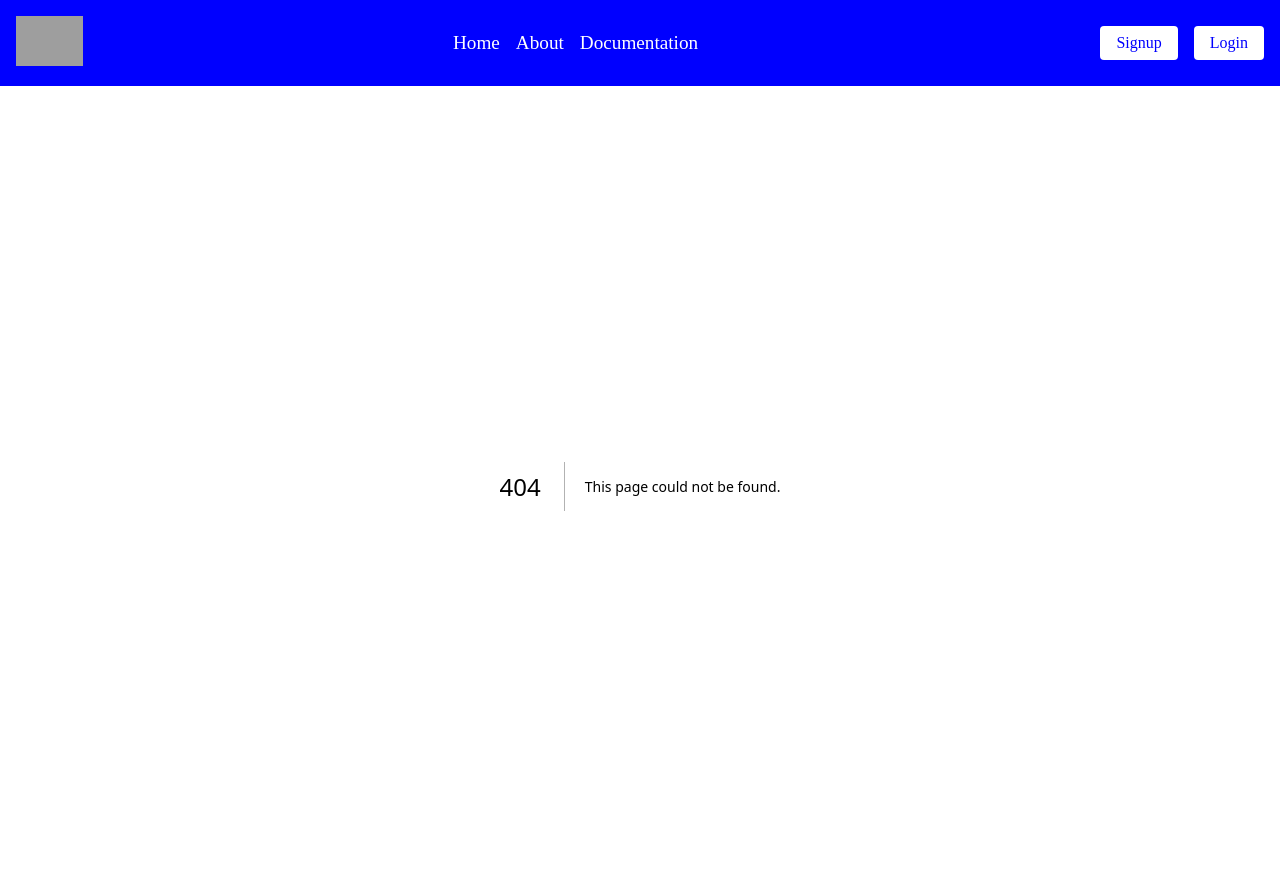
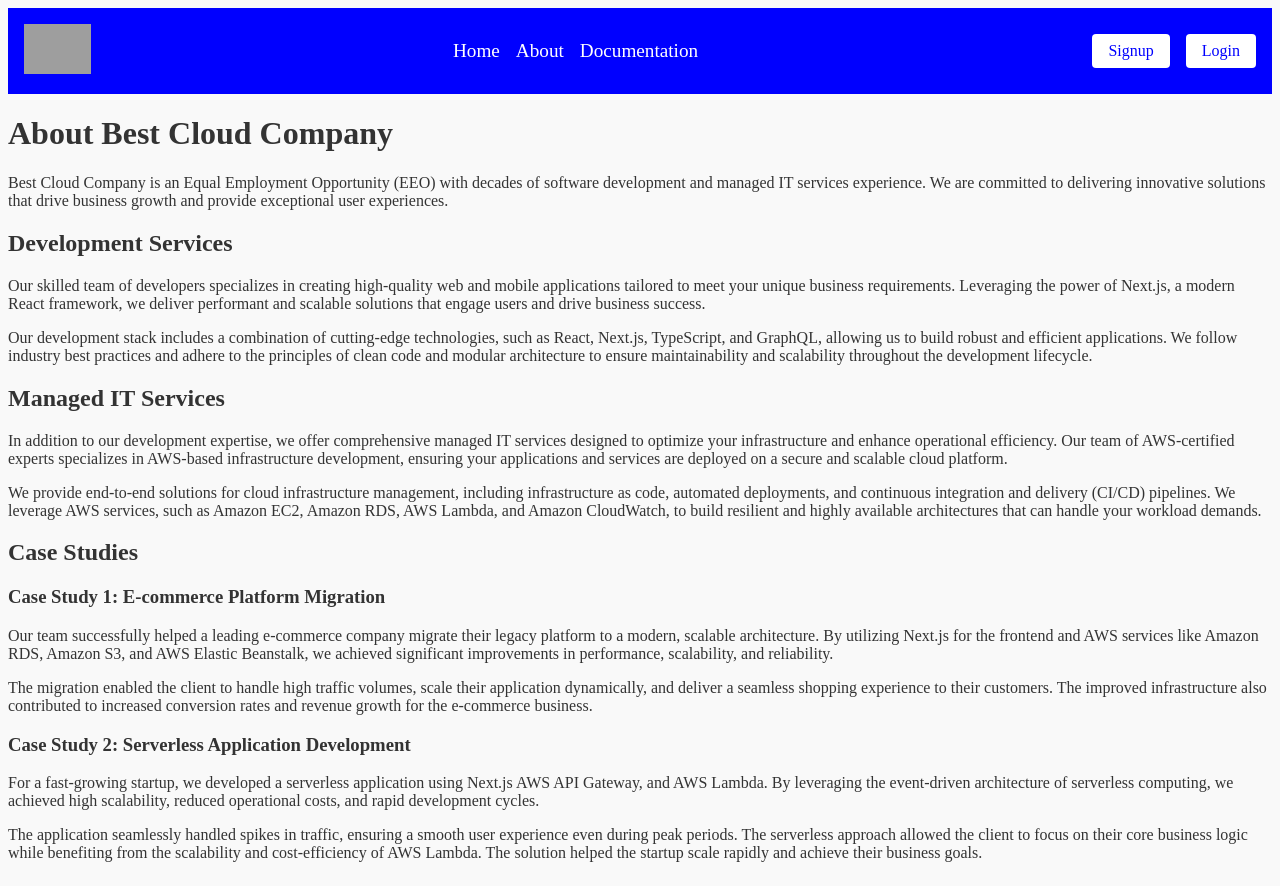
Before and after one commit to tryhackme/aws-end-to-end-acc-compromise, a Next.js app: page /about in a window 1280 px wide. Before the commit this address had no page. Built offline with nearby package versions, Linux system fonts and the light colour scheme; grey boxes are pictures that could not be loaded.

Commit message:
added pages

```diff
--- /dev/null
+++ b/src/pages/about.tsx
@@ -0,0 +1,49 @@
+import { NextPage } from 'next';
+import Head from 'next/head';
+
+const AboutPage: NextPage = () => {
+    return (
+      <>
+        <Head>
+          <title>About Best Cloud Company</title>
+        </Head>
+      <div>
+        <h1>About Best Cloud Company</h1>
+        <p>
+          Best Cloud Company is an Equal Employment Opportunity (EEO) with decades of software development and managed IT services experience. We are committed to delivering innovative solutions that drive business growth and provide exceptional user experiences.
+        </p>
+        <h2>Development Services</h2>
+        <p>
+          Our skilled team of developers specializes in creating high-quality web and mobile applications tailored to meet your unique business requirements. Leveraging the power of Next.js, a modern React framework, we deliver performant and scalable solutions that engage users and drive business success.
+        </p>
+        <p>
+          Our development stack includes a combination of cutting-edge technologies, such as React, Next.js, TypeScript, and GraphQL, allowing us to build robust and efficient applications. We follow industry best practices and adhere to the principles of clean code and modular architecture to ensure maintainability and scalability throughout the development lifecycle.
+        </p>
+        <h2>Managed IT Services</h2>
+        <p>
+          In addition to our development expertise, we offer comprehensive managed IT services designed to optimize your infrastructure and enhance operational efficiency. Our team of AWS-certified experts specializes in AWS-based infrastructure development, ensuring your applications and services are deployed on a secure and scalable cloud platform.
+        </p>
+        <p>
+          We provide end-to-end solutions for cloud infrastructure management, including infrastructure as code, automated deployments, and continuous integration and delivery (CI/CD) pipelines. We leverage AWS services, such as Amazon EC2, Amazon RDS, AWS Lambda, and Amazon CloudWatch, to build resilient and highly available architectures that can handle your workload demands.
+        </p>
+        <h2>Case Studies</h2>
+        <h3>Case Study 1: E-commerce Platform Migration</h3>
+        <p>
+          Our team successfully helped a leading e-commerce company migrate their legacy platform to a modern, scalable architecture. By utilizing Next.js for the frontend and AWS services like Amazon RDS, Amazon S3, and AWS Elastic Beanstalk, we achieved significant improvements in performance, scalability, and reliability.
+        </p>
+        <p>
+          The migration enabled the client to handle high traffic volumes, scale their application dynamically, and deliver a seamless shopping experience to their customers. The improved infrastructure also contributed to increased conversion rates and revenue growth for the e-commerce business.
+        </p>
+        <h3>Case Study 2: Serverless Application Development</h3>
+        <p>
+          For a fast-growing startup, we developed a serverless application using Next.js AWS API Gateway, and AWS Lambda. By leveraging the event-driven architecture of serverless computing, we achieved high scalability, reduced operational costs, and rapid development cycles.
+        </p>
+        <p>
+          The application seamlessly handled spikes in traffic, ensuring a smooth user experience even during peak periods. The serverless approach allowed the client to focus on their core business logic while benefiting from the scalability and cost-efficiency of AWS Lambda. The solution helped the startup scale rapidly and achieve their business goals.
+        </p>
+      </div>
+    </>
+  );
+};
+
+export default AboutPage;
--- a/src/pages/index.tsx
+++ b/src/pages/index.tsx
@@ -1,6 +1,5 @@
 // pages/index.tsx
 import { NextPage } from 'next'
-import Link from 'next/link'
 
 const HomePage: NextPage = () => {
   return (
```
